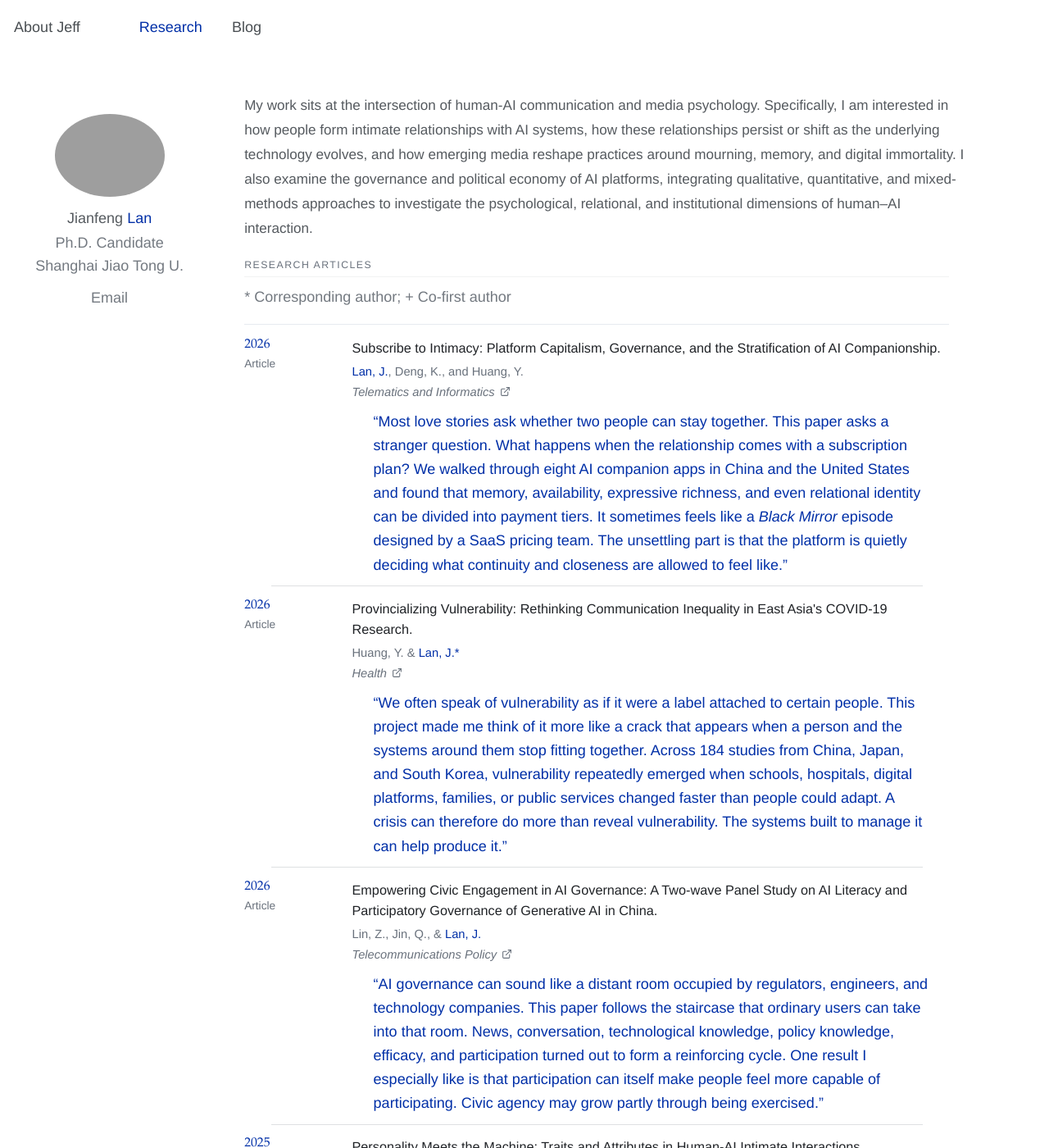
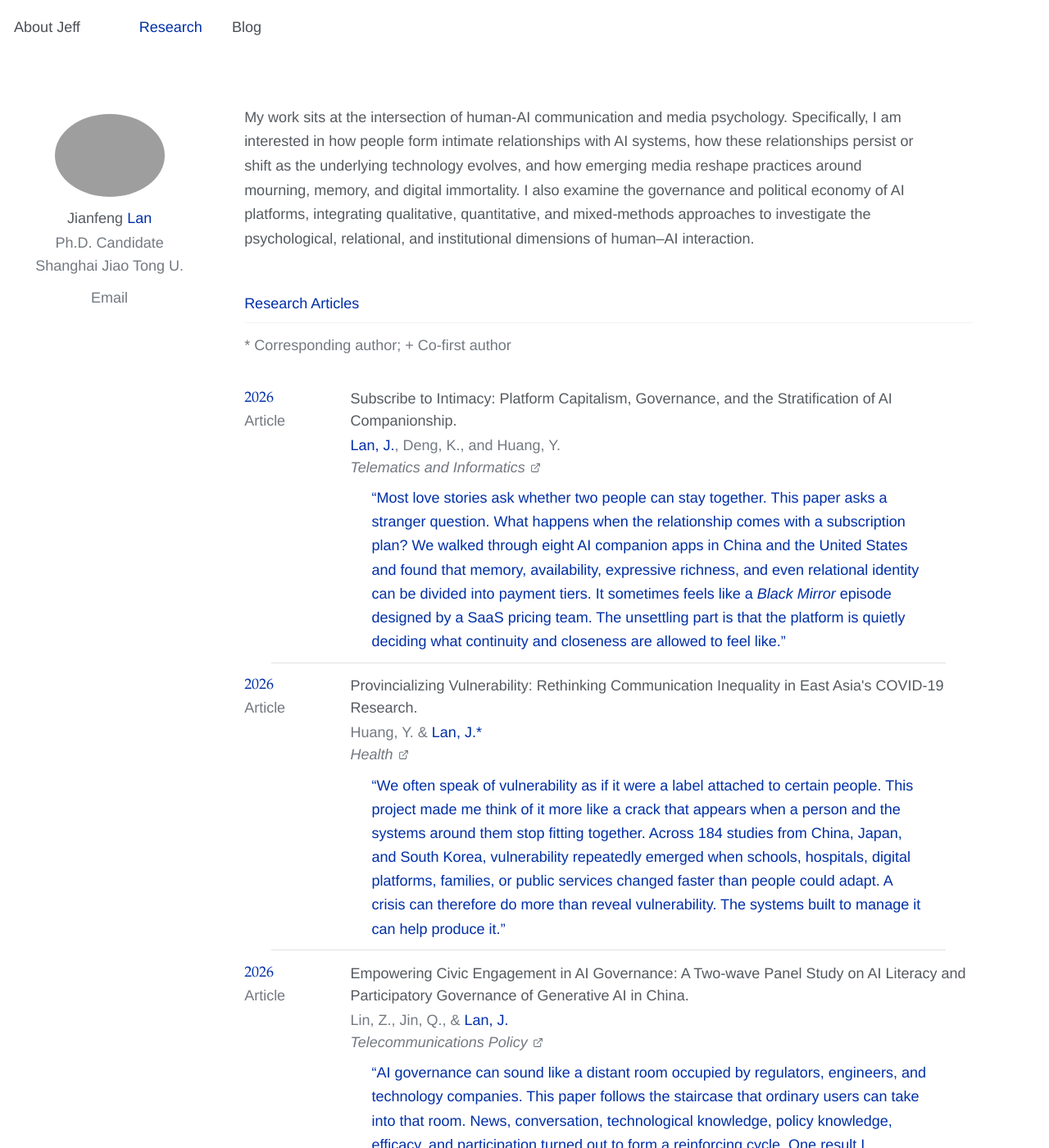
Before and after one commit to jianfenglan/jianfenglan.github.io, a Jekyll site: the page built from research.md, in a window 1280 px wide and 1400 px high. Shown: the whole window at 82% size. Built offline with Jekyll 4.4.1, drawn with Linux system fonts in a browser that asks for light colours.

Commit message:
Make Research stylesheet self-contained

```diff
--- a/assets/css/research-refinement.css
+++ b/assets/css/research-refinement.css
@@ -1,7 +1,83 @@
-/* Research publication interaction, notes, author markers, and separators. */
+/* Research page: complete page-specific layout and interaction styles. */
+
+:root {
+  --research-klein: #002FA7;
+  --research-text: #555a5f;
+  --research-muted: #737980;
+  --research-line: #e5e7ea;
+}
+
+.page__inner-wrap {
+  max-width: 1040px !important;
+}
+
+body {
+  font-size: 0.95em;
+  line-height: 1.75;
+}
+
+.page__content .research-v3-intro {
+  max-width: 820px;
+  min-height: 0 !important;
+  padding-top: 0.8rem !important;
+  margin-bottom: 2.8rem !important;
+}
+
+.page__content .research-v3-intro p {
+  margin: 0;
+  color: var(--research-text) !important;
+  font-size: 1rem !important;
+  font-weight: 300 !important;
+  line-height: 1.65 !important;
+  letter-spacing: 0 !important;
+}
+
+.page__content .research-page {
+  max-width: 900px;
+}
+
+.page__content .research-page .section-title {
+  margin: 2.4rem 0 0.75rem !important;
+  color: var(--research-klein) !important;
+  font-size: 1rem !important;
+  font-weight: 500 !important;
+  letter-spacing: 0 !important;
+  line-height: 1.5 !important;
+  text-transform: none !important;
+}
+
+.page__content .research-page > .section-title:first-child {
+  margin-top: 0 !important;
+}
+
+.page__content .publication-legend {
+  margin: 0 0 1.25rem !important;
+  color: var(--research-muted) !important;
+  font-size: 0 !important;
+  font-weight: 300 !important;
+  line-height: 1.5 !important;
+}
+
+.page__content .publication-legend::before {
+  content: "* Corresponding author; + Co-first author";
+  font-size: 1rem !important;
+  font-weight: 300 !important;
+  color: var(--research-muted) !important;
+  line-height: 1.5 !important;
+}
+
+.page__content .publication-list {
+  max-width: 100%;
+  margin: 0 0 2rem;
+  border: 0 !important;
+}
 
 .page__content .publication-card,
 .page__content .publication-card:hover {
+  position: relative;
+  display: grid;
+  grid-template-columns: 105px minmax(0, 1fr) !important;
+  gap: 1.35rem !important;
   margin: 0 !important;
   padding: 0.86rem 0 0.58rem !important;
   border: 0 !important;
@@ -10,27 +86,139 @@
   transition: none !important;
 }
 
-.page__content .publication-card:hover .publication-year,
-.page__content .publication-card:hover .my-name {
-  color: #002FA7 !important;
+.page__content .publication-card + .publication-card::before {
+  content: "";
+  position: absolute;
+  top: 0;
+  left: 1.8rem;
+  right: 1.8rem;
+  height: 0.5px;
+  background: rgba(105, 113, 124, 0.22);
+  pointer-events: none;
+}
+
+.page__content .publication-meta,
+.page__content .publication-year,
+.page__content .publication-type,
+.page__content .publication-title,
+.page__content .publication-authors,
+.page__content .publication-journal-row,
+.page__content .publication-journal-row em,
+.page__content .conference-card {
+  font-size: 1rem !important;
+  font-weight: 300 !important;
+  letter-spacing: 0 !important;
+}
+
+.page__content .publication-meta,
+.page__content .publication-type,
+.page__content .publication-authors,
+.page__content .publication-journal-row em {
+  color: var(--research-muted) !important;
+  line-height: 1.5 !important;
+}
+
+.page__content .publication-year {
+  display: block;
+  color: var(--research-klein) !important;
+  line-height: 1.5 !important;
+}
+
+.page__content .publication-type {
+  display: block;
+  margin-top: 0 !important;
+}
+
+.page__content .publication-title {
+  display: block;
+  margin-bottom: 0.18rem !important;
+  color: var(--research-text) !important;
+  line-height: 1.5 !important;
+  transform: none !important;
+  transition: none !important;
 }
 
 .page__content .publication-card:hover .publication-title,
 .page__content .publication-card:hover .publication-journal-row {
-  color: #555a5f !important;
+  color: var(--research-text) !important;
+}
+
+.page__content .publication-card:hover .publication-year,
+.page__content .publication-card:hover .my-name {
+  color: var(--research-klein) !important;
 }
 
 .page__content .publication-card:hover .publication-type,
 .page__content .publication-card:hover .publication-authors,
 .page__content .publication-card:hover .publication-journal-row em,
 .page__content .publication-card:hover .publication-doi-link {
-  color: #737980 !important;
+  color: var(--research-muted) !important;
+}
+
+.page__content .publication-journal-row {
+  display: flex;
+  align-items: baseline;
+  justify-content: flex-start;
+  gap: 0.35rem;
+  margin-top: 0 !important;
+  line-height: 1.5 !important;
+}
+
+.page__content .publication-journal-row em {
+  font-style: italic;
+}
+
+.page__content .my-name {
+  color: var(--research-klein) !important;
+}
+
+.page__content .publication-doi-link {
+  position: relative;
+  top: 1px;
+  display: inline-flex;
+  align-items: center;
+  flex-shrink: 0;
+  color: var(--research-muted) !important;
+  transition: color 0.15s ease, transform 0.15s ease;
+}
+
+.page__content .publication-doi-link svg {
+  display: block;
+  width: 13px;
+  height: 13px;
+}
+
+.page__content .publication-doi-link:hover,
+.page__content .research-page .publication-card:hover .publication-doi-link:hover {
+  color: var(--research-klein) !important;
+  transform: translateY(-1px) !important;
+}
+
+.page__content .research-page .publication-card:hover .publication-doi-link,
+.page__content .research-page .publication-card:hover .publication-doi-link svg {
+  color: var(--research-muted) !important;
+  opacity: 1 !important;
+  visibility: visible !important;
+}
+
+.page__content .research-page .publication-card:hover .publication-doi-link svg,
+.page__content .research-page .publication-card:hover .publication-doi-link svg path,
+.page__content .research-page .publication-card:hover .publication-doi-link svg polyline,
+.page__content .research-page .publication-card:hover .publication-doi-link svg line {
+  stroke: var(--research-muted) !important;
+}
+
+.page__content .research-page .publication-card:hover .publication-doi-link:hover svg,
+.page__content .research-page .publication-card:hover .publication-doi-link:hover svg path,
+.page__content .research-page .publication-card:hover .publication-doi-link:hover svg polyline,
+.page__content .research-page .publication-card:hover .publication-doi-link:hover svg line {
+  stroke: var(--research-klein) !important;
 }
 
 .page__content .research-page .publication-note {
   max-width: 680px !important;
   margin: 0.52rem 0 0 1.45rem !important;
-  color: #002FA7 !important;
+  color: var(--research-klein) !important;
   font-size: 1rem !important;
   font-weight: 300 !important;
   line-height: 1.62 !important;
@@ -41,47 +229,16 @@
 .page__content .research-page .publication-note::before { content: "“"; }
 .page__content .research-page .publication-note::after { content: "”"; }
 
-.page__content .research-page .publication-note em {
-  color: inherit !important;
-  font-weight: inherit !important;
-}
-
+.page__content .research-page .publication-note em,
 .page__content .research-page .publication-card:hover .publication-note,
 .page__content .research-page .publication-card:hover .publication-note *,
 .page__content .research-page .publication-card:hover .publication-note em,
 .page__content .research-page .publication-card:hover .publication-note::before,
 .page__content .research-page .publication-card:hover .publication-note::after {
-  color: #002FA7 !important;
+  color: var(--research-klein) !important;
   font-weight: 300 !important;
   opacity: 1 !important;
   visibility: visible !important;
-}
-
-.page__content .research-page .publication-card:hover .publication-doi-link,
-.page__content .research-page .publication-card:hover .publication-doi-link svg {
-  color: #737980 !important;
-  opacity: 1 !important;
-  visibility: visible !important;
-}
-
-.page__content .research-page .publication-card:hover .publication-doi-link svg,
-.page__content .research-page .publication-card:hover .publication-doi-link svg path,
-.page__content .research-page .publication-card:hover .publication-doi-link svg polyline,
-.page__content .research-page .publication-card:hover .publication-doi-link svg line {
-  stroke: #737980 !important;
-}
-
-.page__content .publication-doi-link:hover,
-.page__content .research-page .publication-card:hover .publication-doi-link:hover {
-  color: #002FA7 !important;
-  transform: translateY(-1px) !important;
-}
-
-.page__content .research-page .publication-card:hover .publication-doi-link:hover svg,
-.page__content .research-page .publication-card:hover .publication-doi-link:hover svg path,
-.page__content .research-page .publication-card:hover .publication-doi-link:hover svg polyline,
-.page__content .research-page .publication-card:hover .publication-doi-link:hover svg line {
-  stroke: #002FA7 !important;
 }
 
 .page__content .publication-authors sup {
@@ -98,43 +255,73 @@
   color: inherit !important;
 }
 
-.page__content .publication-legend {
-  font-size: 0 !important;
+.page__content .conference-grid {
+  display: flex;
+  flex-wrap: wrap;
+  gap: 0.7rem 1.4rem !important;
+  margin-top: 0.8rem !important;
 }
 
-.page__content .publication-legend::before {
-  content: "* Corresponding author; + Co-first author";
-  font-family: "Helvetica Neue", Helvetica, "Noto Sans SC", "Source Han Sans SC", "PingFang SC", "Microsoft YaHei", Arial, sans-serif;
-  font-size: 1rem !important;
-  font-weight: 300 !important;
-  color: #737980 !important;
+.page__content .conference-card,
+.page__content .conference-card:hover {
+  display: inline-flex;
+  align-items: center;
+  gap: 0.5rem;
+  padding: 0 !important;
+  border: 0 !important;
+  border-radius: 0 !important;
+  color: var(--research-muted) !important;
+  background: transparent !important;
   line-height: 1.5 !important;
-}
-
-.page__content .conference-card:hover {
-  color: #737980 !important;
-  background: transparent !important;
   transform: none !important;
 }
 
-.page__content .publication-card { position: relative; }
-
-.page__content .publication-card + .publication-card::before {
-  content: "";
-  position: absolute;
-  top: 0;
-  left: 1.8rem;
-  right: 1.8rem;
-  height: 0.5px;
-  background: rgba(105, 113, 124, 0.22);
-  pointer-events: none;
+.page__content .conference-logo {
+  width: 16px;
+  height: 16px;
+  object-fit: contain;
+  opacity: 0.8;
 }
 
 @media (max-width: 768px) {
+  .page__inner-wrap {
+    max-width: 100% !important;
+  }
+
+  body {
+    font-size: 0.94em;
+  }
+
+  .page__content .research-v3-intro {
+    margin-bottom: 2.4rem !important;
+  }
+
+  .page__content .research-v3-intro p {
+    font-size: 1rem !important;
+  }
+
   .page__content .publication-card,
   .page__content .publication-card:hover {
+    grid-template-columns: 1fr !important;
+    gap: 0.2rem !important;
     margin: 0 !important;
     padding: 0.74rem 0 0.52rem !important;
+  }
+
+  .page__content .publication-meta {
+    display: flex;
+    align-items: baseline;
+    gap: 0.45rem;
+    margin-bottom: 0.3rem;
+  }
+
+  .page__content .publication-year,
+  .page__content .publication-type {
+    display: inline;
+  }
+
+  .page__content .publication-type {
+    margin-left: 0;
   }
 
   .page__content .research-page .publication-note {
```
